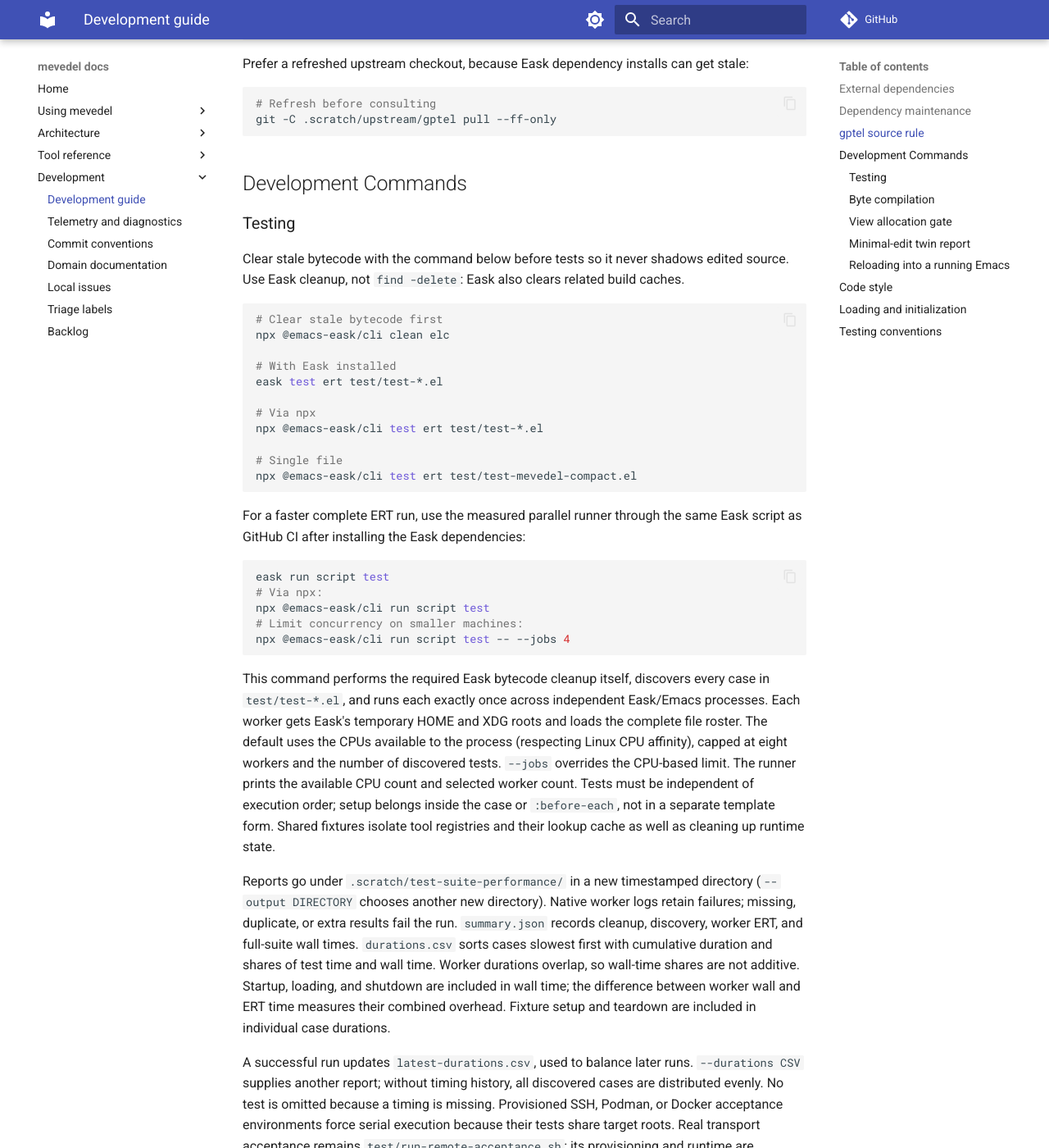
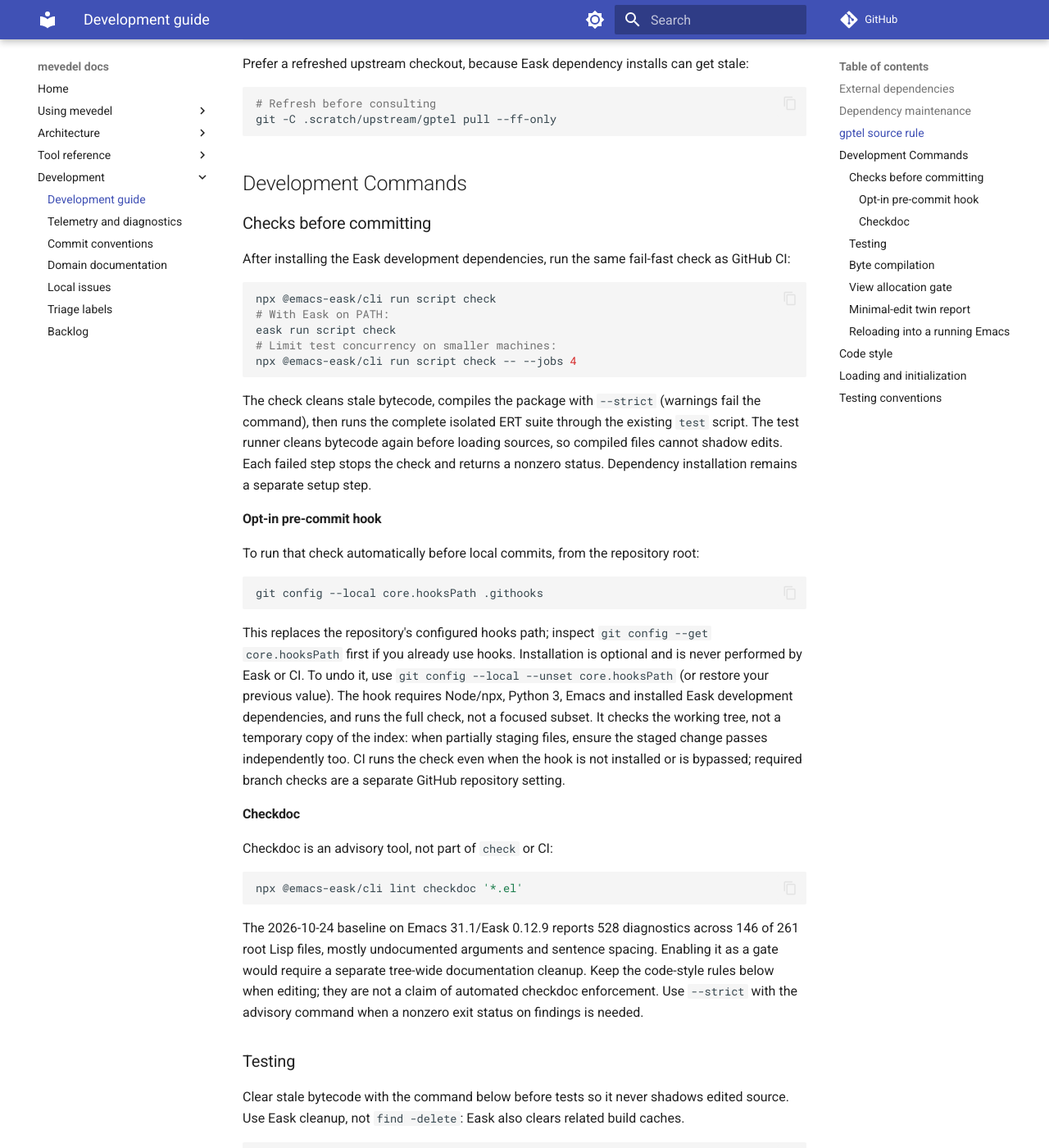
Before and after one commit to FrauH0lle/mevedel, an MkDocs documentation site: the page built from docs/development.md, in a window 1280 px wide and 1400 px high, scrolled down 2011 px. Shown: the whole window at 82% size. Built offline with MkDocs 1.6.1 and Material for MkDocs 9.7.7, drawn with Linux system fonts in a browser that asks for light colours; comment, search, counter and statistics services are not loaded; some of the changed text lies outside the part shown.

Commit message:
build(checks): Enforce strict compilation before the full suite
Share one fail-fast check between CI and an opt-in local hook. Keep checkdoc advisory: the current tree has 528 diagnostics across 146 files, so claiming enforcement would be misleading.

* Eask (check): Run the shared check entry point.
* scripts/check.sh: Clean bytecode, compile strictly, then invoke the existing ERT runner with forwarded options.
* .github/workflows/test.yml (test): Use the shared check and cover its command plumbing.
* .githooks/pre-commit: Run the check after clearing repository-local Git environment variables.
* test/test_check.py: Cover ordering, failure propagation, option forwarding and hook isolation.
* docs/development.md: Document checks, opt-in hook installation and the advisory checkdoc baseline.

Validation: final check compiles 261 files without warnings and reports 12,541/12,541 ERT results, zero unexpected and 38 conditional skips. Python checks pass (2 check tests, 7 runner tests, 41 spool tests); shell syntax and diff checks pass. An injected free-variable warning makes strict compilation exit 1.

````diff
--- a/docs/development.md
+++ b/docs/development.md
@@ -99,6 +99,59 @@ git -C .scratch/upstream/gptel pull --ff-only
 
 ## Development Commands
 
+### Checks before committing
+
+After installing the Eask development dependencies, run the same fail-fast
+check as GitHub CI:
+
+```bash
+npx @emacs-eask/cli run script check
+# With Eask on PATH:
+eask run script check
+# Limit test concurrency on smaller machines:
+npx @emacs-eask/cli run script check -- --jobs 4
+```
+
+The check cleans stale bytecode, compiles the package with `--strict` (warnings
+fail the command), then runs the complete isolated ERT suite through the existing
+`test` script. The test runner cleans bytecode again before loading sources, so
+compiled files cannot shadow edits. Each failed step stops the check and returns
+a nonzero status. Dependency installation remains a separate setup step.
+
+#### Opt-in pre-commit hook
+
+To run that check automatically before local commits, from the repository root:
+
+```bash
+git config --local core.hooksPath .githooks
+```
+
+This replaces the repository's configured hooks path; inspect
+`git config --get core.hooksPath` first if you already use hooks. Installation is
+optional and is never performed by Eask or CI. To undo it, use
+`git config --local --unset core.hooksPath` (or restore your previous value).
+The hook requires Node/npx, Python 3, Emacs and installed Eask development
+dependencies, and runs the full check, not a focused subset. It checks the
+working tree, not a temporary copy of the index: when partially staging files,
+ensure the staged change passes independently too. CI runs the check even when
+the hook is not installed or is bypassed; required branch checks are a separate
+GitHub repository setting.
+
+#### Checkdoc
+
+Checkdoc is an advisory tool, not part of `check` or CI:
+
+```bash
+npx @emacs-eask/cli lint checkdoc '*.el'
+```
+
+The 2026-10-24 baseline on Emacs 31.1/Eask 0.12.9 reports 528 diagnostics across
+146 of 261 root Lisp files, mostly undocumented arguments and sentence spacing.
+Enabling it as a gate would require a separate tree-wide documentation cleanup.
+Keep the code-style rules below when editing; they are not a claim of automated
+checkdoc enforcement. Use `--strict` with the advisory command when a nonzero
+exit status on findings is needed.
+
 ### Testing
 Clear stale bytecode with the command below before tests so it never shadows
 edited source. Use Eask cleanup, not `find -delete`: Eask also clears related
@@ -118,8 +171,8 @@ npx @emacs-eask/cli test ert test/test-*.el
 npx @emacs-eask/cli test ert test/test-mevedel-compact.el
 ```
 
-For a faster complete ERT run, use the measured parallel runner through the
-same Eask script as GitHub CI after installing the Eask dependencies:
+For a faster complete ERT-only run, use the measured parallel runner after
+installing the Eask dependencies (the `check` script above also runs it):
 
 ```bash
 eask run script test
@@ -189,7 +242,7 @@ real home.  Both caches are removed when their owning test process exits.
 
 ### Byte compilation
 ```bash
-npx @emacs-eask/cli compile
+npx @emacs-eask/cli compile --strict
 
 # Afterwards, use the Eask cleanup command in Testing above.
 ```
@@ -331,9 +384,9 @@ with `(interpreted-function-p (symbol-function 'mevedel-transcript-segments))`.
   holds, not where it was designed.
 - **`error` strings**: capitalized, no package prefix —
   `(error "Unknown tool: %s" name)`. The backtrace identifies the
-  source. checkdoc enforces capitalization. When the first word is a
-  literal binary, option, or parameter name that must stay lowercase,
-  quote it instead of changing its spelling: `(error "'pdftoppm' not
+  source. Checkdoc can flag capitalization, but is not enforced by CI. When the
+  first word is a literal binary, option, or parameter name that must stay
+  lowercase, quote it instead of changing its spelling: `(error "'pdftoppm' not
   installed")`.
 - **`message` strings**: lowercase `"mevedel: ..."` prefix is fine —
   `(message "mevedel: stale request found, replacing")`. Output goes
````
Also changed, not shown: 5 other files.
